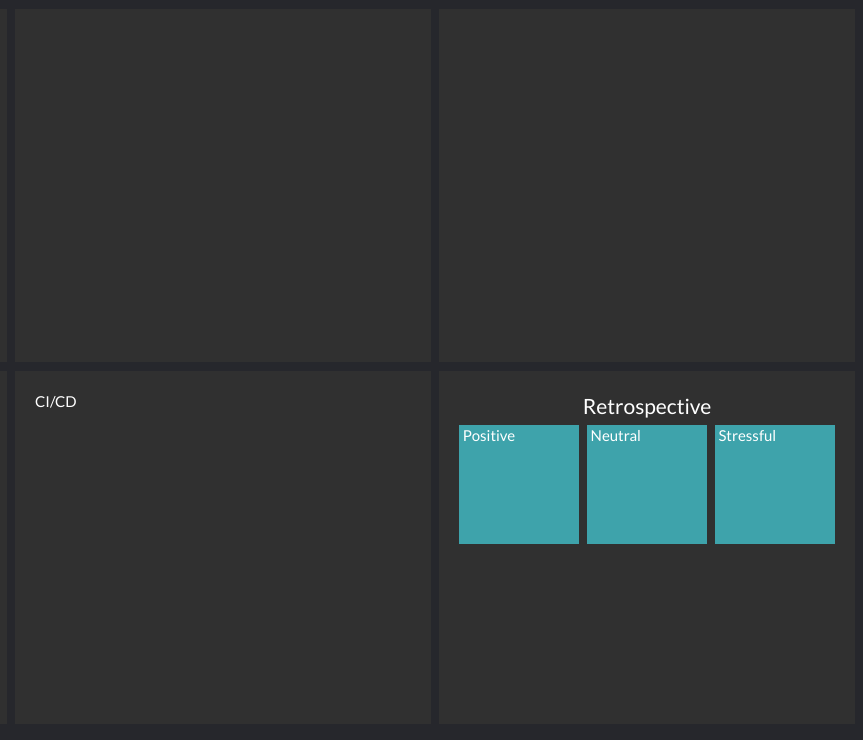
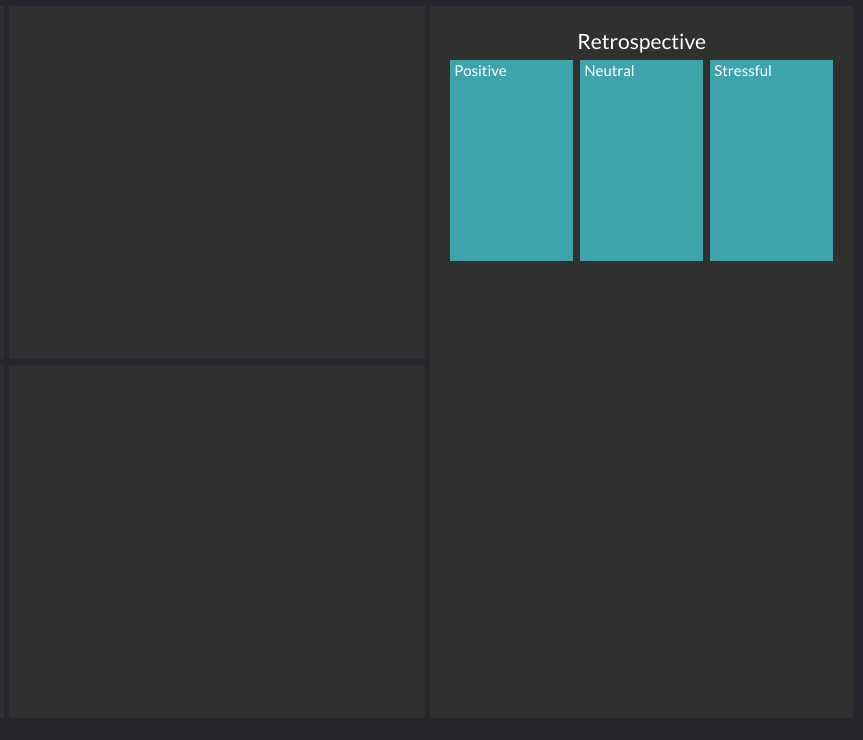
Before and after one commit to naneen/TMN-Squad-Dashboard, a PHP site: page /TMNSquadDashboard-page2.php in a window 1280 px wide. Shown: the part 60-800 px from the top of the page, without its empty margins (417-1280 px from the left). Run offline with PHP 8.4, Linux system fonts and the light colour scheme; data that the repository does not hold is empty; some libraries are stand-ins or nearby versions.

Commit message:
fix retro

```diff
--- a/TMNSquadDashboard-page2.php
+++ b/TMNSquadDashboard-page2.php
@@ -53,32 +53,27 @@
         </nav>
 
         <div id="allContents">
-            <div id="" class="well top">
+
+            <div id="leftContent">
+                <div id="" class="well">
                   <div id="valocity"></div>
                 </div>
 
-            <div id="" class="well top">
-
+                <div id="" class="well">
                     <div id="defect"></div>
-
                 </div>
 
-            <div id="" class="well top">
-              <div id="Deploy"></div>
-            </div>
-
-            <!-- ------------------------- -->
-
-            <div id="" class="well bottom">
+                <div id="" class="well">
                   <div id="coverage"></div>
                 </div>
 
-            <div id="" class="well bottom">
-              CI/CD
+                <div id="" class="well">
+                  <div id="Deploy"></div>
+                </div>
             </div>
 
-            <!-- ------------ retro ------------ -->
-            <div id="retro" class="well bottom">
+            <div id="rightContent">
+                <div id="retro" class="well">
                     <p class="text">Retrospective</p>
                     <div id="positive" class="feeling">
                         <p>Positive</p>
@@ -93,6 +88,6 @@
                     <div id="retroCard"></div>
                 </div>
             </div>
-
+        </div>
     </body>
 </html>
--- a/css/SprintDashboard.css
+++ b/css/SprintDashboard.css
@@ -22,9 +22,25 @@ body{
   /*border: 3px solid #8AC007;*/
 }
 
+#leftContent{
+  position: relative;
+  float: left;
+  width: 66%;
+  height: 100%;
+  /*background-color: yellow;*/
+}
+
+#rightContent{
+  position: relative;
+  float: left;
+  width: 33%;
+  height: 96.7%;
+  margin: 0.25% 0% 0% 0%;
+  /*background-color: blue;*/
+}
 
 .well{
-  width: 32.5%;
+  width: 49.2%;
   height: 48%;
   position: relative;
   float: left;
@@ -33,13 +49,41 @@ body{
 }
 
 /**************** valocity ******************/
-#volocity{
+#valocity{
   position: relative;
   width: 100%;
   height: 100%;
 }
 
+/**************** defect ******************/
+
+#defect{
+  position: relative;
+  width: 100%;
+  height: 100%;
+}
+
+/**************** Deploy ******************/
+
+#Deploy{
+  position: relative;
+  width: 100%;
+  height: 100%;
+}
+
+/**************** coverage ******************/
+
+#coverage{
+  position: relative;
+  width: 100%;
+  height: 100%;
+}
 /**************** retro ******************/
+
+#retro{
+  width: 100%;
+  height: 100%;
+}
 
 #retro .text{
   font-size: 21px;
@@ -51,7 +95,7 @@ body{
   position: relative;
   float: left;
   width: 32%;
-  height: 38%;
+  height: 30%;
   margin: 0% 2% 0% 0%;
   background-color: #3ea3ab;
   padding-left: 1%;
@@ -71,7 +115,7 @@ body{
   position: relative;
   float: left;
   width: 100%;
-  height: 52%;
+  height: 63%;
   margin-top: 2%;
 }
 
@@ -82,9 +126,9 @@ body{
 #retro .panel{
   position: relative;
   float: left;
-  margin: 0% 1% 0% 0%;
-  width: 24.25%;
-  height: 100%;
+  margin: 0% 1% 1% 0%;
+  width: 49%;
+  height: 50%;
   padding: 1% 0% 0% 1%;
   border-radius: 0px;
 }
--- a/js/DeployChart.js
+++ b/js/DeployChart.js
@@ -38,7 +38,7 @@ function DeployChart(SQUAD_ID){
             },
             title: {
                 x:15,
-                text: 'Deployment Duration',
+                text: 'DEPLOYMENT DURATION',
                 margin:50
             },
             subtitle: {
@@ -50,7 +50,7 @@ function DeployChart(SQUAD_ID){
                 min:null,
                 categories: json.date,
                 title: {
-                    text: 'Date',
+                    text: 'DATE',
                     margin:10
                 }
             },
@@ -68,7 +68,7 @@ function DeployChart(SQUAD_ID){
                         textShadow: '0 0 0px contrast'
                     },
                     x:3,
-                    y:-50,
+                    y:-40,
                     rotation: -90,
                     formatter: function () {
                         var digits=[];
@@ -76,15 +76,15 @@ function DeployChart(SQUAD_ID){
                         var num=this.total;
                         digits = (""+num).split(".");
                         if(digits[0]==0&&digits.length>1){
-                                output=digits[1]+" MINUTEs";
+                                output=digits[1]+" MIN";
 
                         }
                         if(digits[0]!=0&&digits.length>1){
-                                output=digits[0]+" hours  "+digits[1]+" MINUTEs";
+                                output=digits[0]+" HR  "+digits[1]+" MIN";
 
                         }
                         if(digits[0]!=0&&digits.length==1){
-                         output=this.total+" hours";
+                         output=this.total+" HR";
                         }
                         return  output;
                     }
--- a/js/retro.js
+++ b/js/retro.js
@@ -9,20 +9,21 @@ function setImage(imgName, num, id){
 	}
 }
 
-function setRetroCard(panel, action, owner){
-	for (var i = 0; i < panel.length; i++) {
+function setRetroCard(panel_array, action_array, owner_array){
+	for (var i = 0; i < panel_array.length; i++) {
+		$("#card"+(i+1)).remove();
 		var card = document.createElement("div");
 		card.setAttribute("class", "panel panel-default");
 		card.setAttribute("id", "card"+(i+1));
 
 		var headTopic = document.createElement("B");
-		var htopic = document.createTextNode("Panel Conrtent : ");
+		var htopic = document.createTextNode("Panel Content : ");
 		headTopic.setAttribute("class", "main");
 		headTopic.appendChild(htopic);
 		card.appendChild(headTopic);
 
-		var paraTopic = document.createElement("p");
-		var topic = document.createTextNode(panel[i]);
+		var paraTopic = document.createElement("P");
+		var topic = document.createTextNode(panel_array[i]);
 		paraTopic.setAttribute("class", "normal");
 		paraTopic.appendChild(topic);
 		card.appendChild(paraTopic);
@@ -34,7 +35,8 @@ function setRetroCard(panel, action, owner){
 		card.appendChild(headAction);
 
 		var paraAction = document.createElement("P");
-		var action = document.createTextNode(action[i]);
+		var action = document.createTextNode(action_array[i]);
+		paraAction.setAttribute("class", "normal");
 		paraAction.appendChild(action);
 		card.appendChild(paraAction);
 
@@ -45,7 +47,7 @@ function setRetroCard(panel, action, owner){
 		card.appendChild(headOwner);
 
 		var paraOwner = document.createElement("P");
-		var owner = document.createTextNode(owner[i]);
+		var owner = document.createTextNode(owner_array[i]);
 		paraOwner.appendChild(owner);
 		card.appendChild(paraOwner);
 
@@ -61,7 +63,6 @@ function retrospective(SQUAD_ID){
 				setImage("icon4", json.POSITIVE, "positive");
 				setImage("icon4", json.NEUTRAL, "neutral");
 				setImage("icon4", json.STRESSFUL, "stressful");
-
 				setRetroCard(json.PANEL_CONTENT, json.ACTION_ITEM, json.OWNER);
 			}
 		}
--- a/php/queryRetro.php
+++ b/php/queryRetro.php
@@ -5,7 +5,7 @@
     };
 	$sql = "SELECT *
             FROM TEST_RETRO_FEELING
-            WHERE SQUAD_ID = ".$_GET['SQUAD_ID']."
+            WHERE SQUAD_ID = 8
             ORDER BY SPRINT_NO DESC
             LIMIT 0,1";
 
@@ -20,7 +20,7 @@
 
     $sql2 = "SELECT *
 			 FROM TEST_RETRO_CARD
-			 WHERE SQUAD_ID = ".$_GET['SQUAD_ID']." AND SPRINT_NO = ".$sprintNO;
+			 WHERE SQUAD_ID = 8 AND SPRINT_NO = ".$sprintNO;
 
 
 	$cards = $con->query($sql2);
```
Also changed, not shown: php/QueryDeploy.php (+8 -0 lines), images/default.jpg (added), 2 other files. Lines whose indentation alone changed are shown as unchanged.
